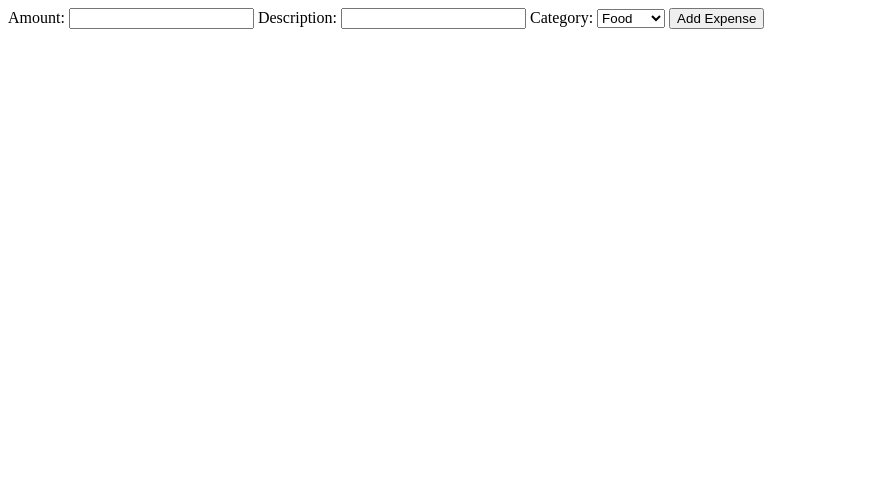
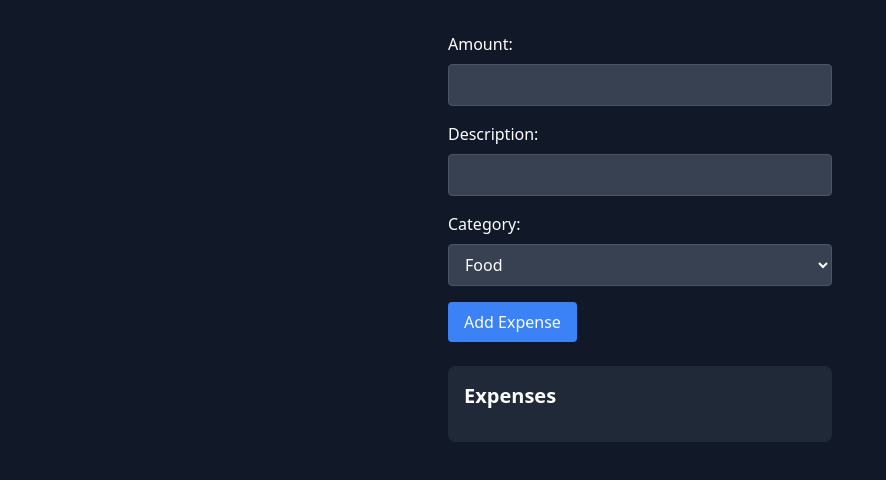
Before and after one commit to Shreyans1999/Expense_tracker_app, a website: page frontend/main_screen/main.html in a window 1280 px wide. Shown: the whole page, without its empty margins (0-886 px from the left). Drawn offline with nearby package versions, Linux system fonts and the light colour scheme; no server answers.

Commit message:
login ,signup.main page ui done with css

```diff
--- a/frontend/main_screen/main.html
+++ b/frontend/main_screen/main.html
@@ -1,29 +1,69 @@
 <!DOCTYPE html>
 <html lang="en">
+  <head>
+    <meta charset="UTF-8" />
+    <meta name="viewport" content="width=device-width, initial-scale=1.0" />
+    <title>Expense Tracker</title>
+    <link
+      href="https://cdn.jsdelivr.net/npm/tailwindcss@2.2.19/dist/tailwind.min.css"
+      rel="stylesheet"
+    />
+  </head>
 
-<head>
-    <meta charset="UTF-8">
-    <meta name="viewport" content="width=device-width, initial-scale=1.0">
-    <title>Main Screen</title>
-</head>
+  <body class="bg-gray-900 text-white">
+    <div class="max-w-md mx-auto p-8">
+      <form id="expense-form">
+        <div class="mb-4">
+          <label for="money" class="block mb-2">Amount:</label>
+          <input
+            type="text"
+            id="money"
+            class="w-full bg-gray-700 border border-gray-600 rounded py-2 px-3 focus:outline-none focus:border-blue-500"
+          />
+        </div>
+        <div class="mb-4">
+          <label for="description" class="block mb-2">Description:</label>
+          <input
+            type="text"
+            id="description"
+            class="w-full bg-gray-700 border border-gray-600 rounded py-2 px-3 focus:outline-none focus:border-blue-500"
+          />
+        </div>
+        <div class="mb-4">
+          <label for="category" class="block mb-2">Category:</label>
+          <select
+            id="category"
+            class="w-full bg-gray-700 border border-gray-600 rounded py-2 px-3 focus:outline-none focus:border-blue-500"
+          >
+            <option>Food</option>
+            <option>Clothes</option>
+            <option>Rent</option>
+          </select>
+        </div>
+        <button
+          type="submit"
+          id="submit"
+          class="bg-blue-500 text-white py-2 px-4 rounded hover:bg-blue-600 focus:outline-none"
+        >
+          Add Expense
+        </button>
+      </form>
 
-<body>
-    <form>
-        <label for="money">Amount:</label>
-        <input type="text" id="money" required>
-        <label for="description">Description:</label>
-        <input type="text" id="description" required>
-        <label for="category">Category:</label>
-        <select id="category" required>
-            <option value="Food">Food</option>
-            <option value="Clothes">Clothes</option>
-            <option value="Rent">Rent</option>
-        </select>
-        <button type="submit" id="submit">Add Expense</button>
-    </form>
-    <ul id="Expense"></ul>
+      <div class="mt-6 bg-gray-800 rounded-lg p-4">
+        <h3 class="text-xl font-semibold mb-4">Expenses</h3>
+        <ul id="Expense">
+          <!-- Expense items will be dynamically added here -->
+        </ul>
+      </div>
+    </div>
+
+    <script src="https://cdnjs.cloudflare.com/ajax/libs/axios/1.6.7/axios.min.js"></script>
+    <script>
+      document.getElementById('expense-form').addEventListener('submit', function(event) {
+        event.preventDefault();
+        // Your add expense logic here
+      });
+    </script>
     <script src="main.js"></script>
-    <script src="https://cdnjs.cloudflare.com/ajax/libs/axios/1.6.7/axios.min.js"></script>
-</body>
-
+  </body>
 </html>
```
Also changed, not shown: frontend/login_page/login.html (+23 -15 lines), frontend/signup_page/index.html (+24 -21 lines).
